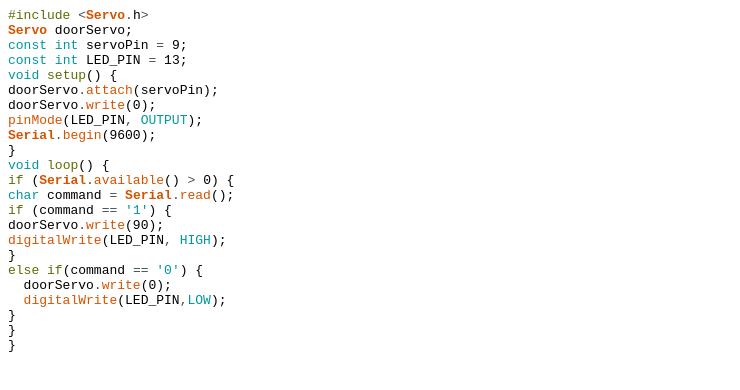
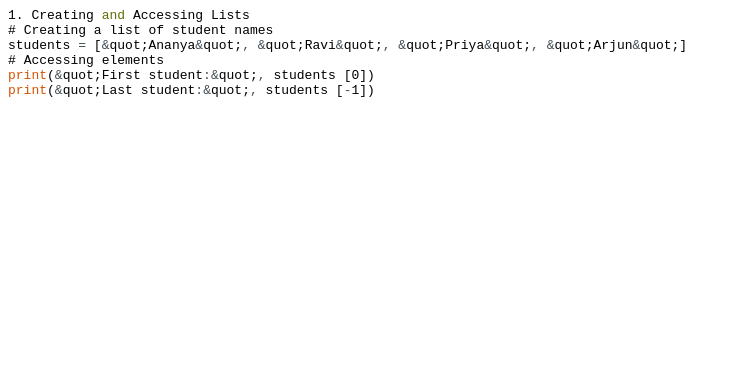
Before and after one commit to ruthvik0929/m3exam, a plain HTML site: page index.html in a window 1280 px wide. Shown: the whole page, without its empty margins (0-740 px from the left). Drawn offline with Linux system fonts and the light colour scheme.

Commit message:
Update index.html

```diff
--- a/index.html
+++ b/index.html
@@ -1,26 +1,9 @@
 <pre>
-<font color="#5e6d03">#include</font> <font color="#434f54">&lt;</font><b><font color="#d35400">Servo</font></b><font color="#434f54">.</font><font color="#000000">h</font><font color="#434f54">&gt;</font>
-<b><font color="#d35400">Servo</font></b> <font color="#000000">doorServo</font><font color="#000000">;</font>
-<font color="#00979c">const</font> <font color="#00979c">int</font> <font color="#000000">servoPin</font> <font color="#434f54">=</font> <font color="#000000">9</font><font color="#000000">;</font>
-<font color="#00979c">const</font> <font color="#00979c">int</font> <font color="#000000">LED_PIN</font> <font color="#434f54">=</font> <font color="#000000">13</font><font color="#000000">;</font>
-<font color="#00979c">void</font> <font color="#5e6d03">setup</font><font color="#000000">(</font><font color="#000000">)</font> <font color="#000000">{</font>
-<font color="#000000">doorServo</font><font color="#434f54">.</font><font color="#d35400">attach</font><font color="#000000">(</font><font color="#000000">servoPin</font><font color="#000000">)</font><font color="#000000">;</font>
-<font color="#000000">doorServo</font><font color="#434f54">.</font><font color="#d35400">write</font><font color="#000000">(</font><font color="#000000">0</font><font color="#000000">)</font><font color="#000000">;</font>
-<font color="#d35400">pinMode</font><font color="#000000">(</font><font color="#000000">LED_PIN</font><font color="#434f54">,</font> <font color="#00979c">OUTPUT</font><font color="#000000">)</font><font color="#000000">;</font>
-<b><font color="#d35400">Serial</font></b><font color="#434f54">.</font><font color="#d35400">begin</font><font color="#000000">(</font><font color="#000000">9600</font><font color="#000000">)</font><font color="#000000">;</font>
-<font color="#000000">}</font>
-<font color="#00979c">void</font> <font color="#5e6d03">loop</font><font color="#000000">(</font><font color="#000000">)</font> <font color="#000000">{</font>
-<font color="#5e6d03">if</font> <font color="#000000">(</font><b><font color="#d35400">Serial</font></b><font color="#434f54">.</font><font color="#d35400">available</font><font color="#000000">(</font><font color="#000000">)</font> <font color="#434f54">&gt;</font> <font color="#000000">0</font><font color="#000000">)</font> <font color="#000000">{</font>
-<font color="#00979c">char</font> <font color="#000000">command</font> <font color="#434f54">=</font> <b><font color="#d35400">Serial</font></b><font color="#434f54">.</font><font color="#d35400">read</font><font color="#000000">(</font><font color="#000000">)</font><font color="#000000">;</font>
-<font color="#5e6d03">if</font> <font color="#000000">(</font><font color="#000000">command</font> <font color="#434f54">==</font> <font color="#00979c">&#39;1&#39;</font><font color="#000000">)</font> <font color="#000000">{</font>
-<font color="#000000">doorServo</font><font color="#434f54">.</font><font color="#d35400">write</font><font color="#000000">(</font><font color="#000000">90</font><font color="#000000">)</font><font color="#000000">;</font>
-<font color="#d35400">digitalWrite</font><font color="#000000">(</font><font color="#000000">LED_PIN</font><font color="#434f54">,</font> <font color="#00979c">HIGH</font><font color="#000000">)</font><font color="#000000">;</font>
-<font color="#000000">}</font>
-<font color="#5e6d03">else</font> <font color="#5e6d03">if</font><font color="#000000">(</font><font color="#000000">command</font> <font color="#434f54">==</font> <font color="#00979c">&#39;0&#39;</font><font color="#000000">)</font> <font color="#000000">{</font>
- &nbsp;<font color="#000000">doorServo</font><font color="#434f54">.</font><font color="#d35400">write</font><font color="#000000">(</font><font color="#000000">0</font><font color="#000000">)</font><font color="#000000">;</font>
- &nbsp;<font color="#d35400">digitalWrite</font><font color="#000000">(</font><font color="#000000">LED_PIN</font><font color="#434f54">,</font><font color="#00979c">LOW</font><font color="#000000">)</font><font color="#000000">;</font>
-<font color="#000000">}</font>
-<font color="#000000">}</font>
-<font color="#000000">}</font>
+<font color="#000000">1.</font> <font color="#000000">Creating</font> <font color="#5e6d03">and</font> <font color="#000000">Accessing</font> <font color="#000000">Lists</font>
+<font color="#000000">#</font> <font color="#000000">Creating</font> <font color="#000000">a</font> <font color="#000000">list</font> <font color="#000000">of</font> <font color="#000000">student</font> <font color="#000000">names</font>
+<font color="#000000">students</font> <font color="#434f54">=</font> <font color="#000000">[</font><font color="#434f54">&amp;</font><font color="#000000">quot</font><font color="#000000">;</font><font color="#000000">Ananya</font><font color="#434f54">&amp;</font><font color="#000000">quot</font><font color="#000000">;</font><font color="#434f54">,</font> <font color="#434f54">&amp;</font><font color="#000000">quot</font><font color="#000000">;</font><font color="#000000">Ravi</font><font color="#434f54">&amp;</font><font color="#000000">quot</font><font color="#000000">;</font><font color="#434f54">,</font> <font color="#434f54">&amp;</font><font color="#000000">quot</font><font color="#000000">;</font><font color="#000000">Priya</font><font color="#434f54">&amp;</font><font color="#000000">quot</font><font color="#000000">;</font><font color="#434f54">,</font> <font color="#434f54">&amp;</font><font color="#000000">quot</font><font color="#000000">;</font><font color="#000000">Arjun</font><font color="#434f54">&amp;</font><font color="#000000">quot</font><font color="#000000">;</font><font color="#000000">]</font>
+<font color="#000000">#</font> <font color="#000000">Accessing</font> <font color="#000000">elements</font>
+<font color="#d35400">print</font><font color="#000000">(</font><font color="#434f54">&amp;</font><font color="#000000">quot</font><font color="#000000">;</font><font color="#000000">First</font> <font color="#000000">student</font><font color="#434f54">:</font><font color="#434f54">&amp;</font><font color="#000000">quot</font><font color="#000000">;</font><font color="#434f54">,</font> <font color="#000000">students</font> <font color="#000000">[</font><font color="#000000">0</font><font color="#000000">]</font><font color="#000000">)</font>
+<font color="#d35400">print</font><font color="#000000">(</font><font color="#434f54">&amp;</font><font color="#000000">quot</font><font color="#000000">;</font><font color="#000000">Last</font> <font color="#000000">student</font><font color="#434f54">:</font><font color="#434f54">&amp;</font><font color="#000000">quot</font><font color="#000000">;</font><font color="#434f54">,</font> <font color="#000000">students</font> <font color="#000000">[</font><font color="#434f54">-</font><font color="#000000">1</font><font color="#000000">]</font><font color="#000000">)</font>
 
 </pre>
```
